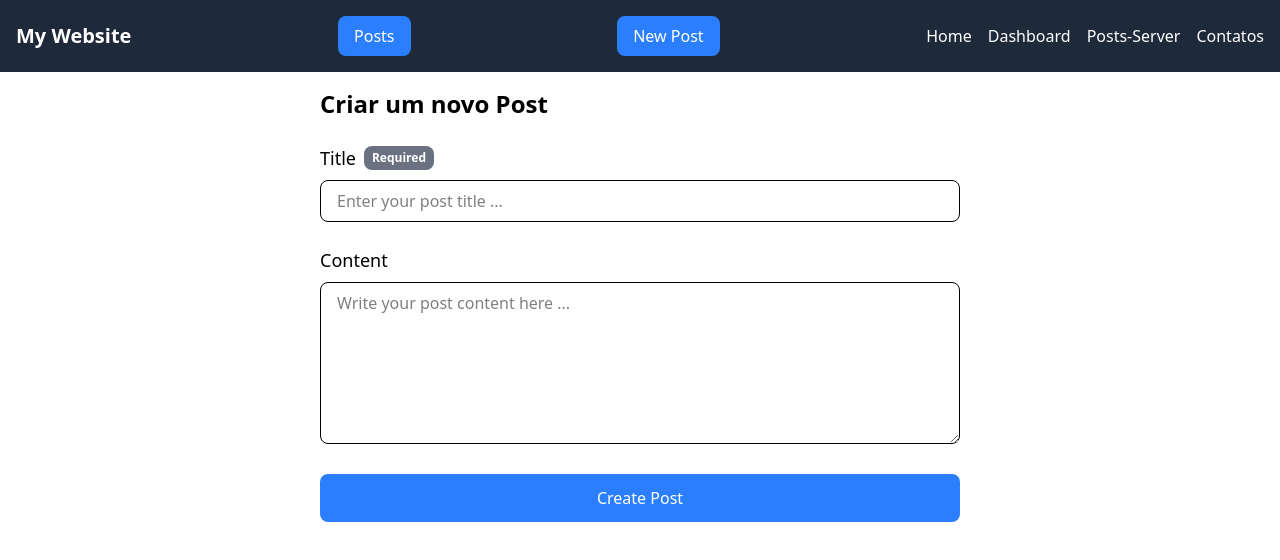
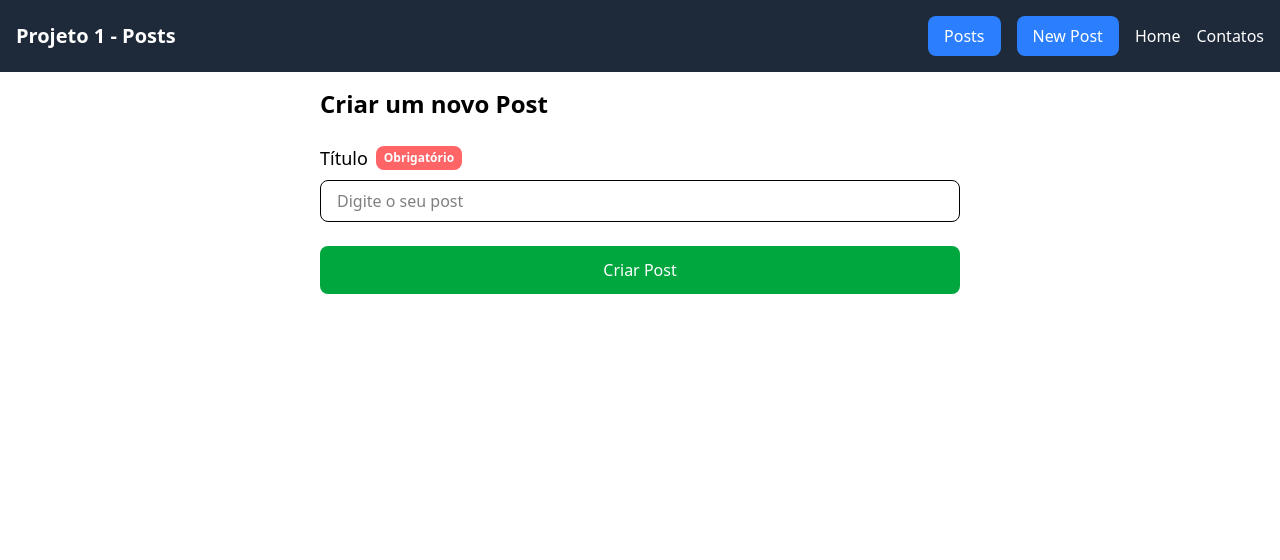
Before and after one commit to msousacode/nextjs-estudo, a Next.js app: page /posts-server/new in a window 1280 px wide. Shown: the top 560 px of the page. Built offline with nearby package versions, Linux system fonts and the light colour scheme.

Commit message:
chore: ajustes de layout.

```diff
--- a/src/lib/posts/index.tsx
+++ b/src/api/index.tsx
@@ -1,4 +1,4 @@
-import { dataFetch } from "../data-fetch";
+import { dataFetch } from "../util/data-fetch";
 
 export interface PostProps {
   id: number;
@@ -7,7 +7,12 @@ export interface PostProps {
   userId: number;
 }
 
-export async function getPosts(): Promise<PostProps[]> {
+interface NewPost {
+  title: string;
+  userId: number;
+}
+
+export async function getAll(): Promise<PostProps[]> {
   const result = await dataFetch<{ posts: PostProps[] }>({
     verb: "GET",
     path: "posts",
@@ -24,12 +29,26 @@ export async function getPosts(): Promise<PostProps[]> {
   );
 }
 
-export async function getPostById(id: number): Promise<PostProps> {
+export async function getById(id: number): Promise<PostProps> {
   const result = await dataFetch<{ posts: PostProps }>({
     verb: "GET",
     path: `posts/${id}`,
   });
 
+  return extractResult(result);
+}
+
+export async function add(newPost: NewPost) {
+  const result = await dataFetch<{ posts: PostProps }>({
+    verb: "POST",
+    path: "posts/add",
+    _body: newPost,
+  });
+
+  return extractResult(result);
+}
+
+function extractResult(result: any): PostProps {
   return {
     id: result.body.id,
     title: result.body.title,
@@ -37,23 +56,3 @@ export async function getPostById(id: number): Promise<PostProps> {
     userId: result.body.userId,
   } as PostProps;
 }
-
-export async function addPost(formData: FormData) {
-  const data = {
-    title: formData.get("title") as string,
-    userId: 100,
-  };
-
-  const result = await dataFetch<{ posts: PostProps }>({
-    verb: "POST",
-    path: "posts/add",
-    _body: data,
-  });
-
-  return {
-    id: result.body.id,
-    title: result.body.title,
-    body: result.body.body,
-    userId: result.body.userId,
-  } as PostProps;
-}
--- a/src/app/posts-client/page.tsx
+++ b/src/app/posts-client/page.tsx
@@ -2,8 +2,8 @@
 //precisa usar a anotação "use client" para indicar que é um Client Component.
 "use client";
 
-import PostsList from "@/components/posts/list-post";
-import { getPostById, getPosts, PostProps } from "@/lib/posts";
+import PostsList from "@/app/posts-server/list/page";
+import { getPostById, getPosts, PostProps } from "@/api";
 import { useEffect, useState } from "react";
 
 //Entrei no mundo do React
--- a/src/app/posts-server/[id]/page.tsx
+++ b/src/app/posts-server/[id]/page.tsx
@@ -1,4 +1,4 @@
-import { getPostById } from "@/lib/posts";
+import { getById } from "@/api";
 
 export default async function DetailPost({
   params,
@@ -7,7 +7,7 @@ export default async function DetailPost({
 }) {
   const { id } = await params;
 
-  const detail = await getPostById(id);
+  const detail = await getById(id);
 
   return (
     <section className="flex flex-col items-center min-h-screen bg-gray-50">
--- /dev/null
+++ b/src/app/posts-server/list/page.tsx
@@ -0,0 +1,36 @@
+import { PostProps } from "@/api";
+import Link from "next/link";
+import Button from "../../../components/button";
+
+export default function PostsList({ posts }: { posts: PostProps[] }) {
+  return (
+    <section className="flex flex-col items-center min-h-screen bg-gray-50">
+      <div className="w-full max-w-4xl p-6">
+        {posts.map((post) => (
+          <div
+            key={post.id}
+            className="bg-white shadow-xl rounded-lg p-6 mb-6 flex flex-col"
+          >
+            <h1 className="font-bold text-xl mb-2">{post.title}</h1>
+
+            <p className="text-gray-500 mb-4">{post.body}</p>
+
+            <div className="flex gap-2 mt-auto">
+              <Link
+                className="bg-blue-500 hover:bg-blue-600 text-white px-4 py-2 rounded-lg transition"
+                href={`/posts-server/${post.id}`}
+              >
+                Ver detalhes
+              </Link>
+
+              <div className="flex gap-2">
+                <Button title="Editar" color="green" />
+                <Button title="Deletar" color="red" />
+              </div>
+            </div>
+          </div>
+        ))}
+      </div>
+    </section>
+  );
+}
--- a/src/app/posts-server/new/actions.tsx
+++ b/src/app/posts-server/new/actions.tsx
@@ -1,7 +1,10 @@
 "use server";
 
-import { addPost } from "@/lib/posts";
+import { add } from "@/api";
 
 export default async function createPost(formData: FormData) {
-  addPost(formData);
+  add({
+    title: formData.get("title") as string,
+    userId: 1,
+  });
 }
--- a/src/app/posts-server/new/page.tsx
+++ b/src/app/posts-server/new/page.tsx
@@ -1,5 +1,6 @@
 import Form from "next/form";
 import createPost from "./actions";
+import Button from "@/components/button";
 
 export default function NewPost() {
   return (
@@ -11,9 +12,9 @@ export default function NewPost() {
             htmlFor="title"
             className="flex text-lg font-medium mb-2 items-center"
           >
-            Title
-            <span className="ml-2 px-2 py-1 text-xs font-semibold text-white bg-gray-500 rounded-lg">
-              Required
+            Título
+            <span className="ml-2 px-2 py-1 text-xs font-semibold text-white bg-red-400 rounded-lg">
+              Obrigatório
             </span>
           </label>
           <input
@@ -21,27 +22,15 @@ export default function NewPost() {
             id="title"
             name="title"
             required
-            placeholder="Enter your post title ..."
-            className="w-full px-4 py-2 border rounded-lg"
-          />
-        </div>
-        <div>
-          <label htmlFor="content" className="block text-lg font-medium mb-2">
-            Content
-          </label>
-          <textarea
-            id="content"
-            name="content"
-            placeholder="Write your post content here ..."
-            rows={6}
+            placeholder="Digite o seu post"
             className="w-full px-4 py-2 border rounded-lg"
           />
         </div>
         <button
           type="submit"
-          className="w-full bg-blue-500 text-white py-3 rounded-lg hover:bg-blue-600"
+          className="w-full bg-green-600 text-white py-3 rounded-lg hover:bg-green-700"
         >
-          Create Post
+          Criar Post
         </button>
       </Form>
     </div>
--- a/src/app/posts-server/page.tsx
+++ b/src/app/posts-server/page.tsx
@@ -1,7 +1,7 @@
 // Server Component é uma funcionalidade do Next.js que permite renderizar componentes no servidor antes de enviá-los ao cliente.
 
-import PostsList from "@/components/posts/list-post";
-import { getPosts, PostProps } from "@/lib/posts";
+import PostsList from "@/app/posts-server/list/page";
+import { getAll, PostProps } from "@/api";
 
 // Por padrão os componentes do Next.js são Server Components, o que significa que eles são renderizados no servidor.
 // Isso permite que você aproveite a renderização do lado do servidor para melhorar o desempenho e a SEO da sua aplicação.
@@ -14,7 +14,7 @@ export default async function PostsServerComponent() {
   //const response = await fetch("https://dummyjson.com/posts");
   //const data: ResponseProps = await response.json();
 
-  const posts: PostProps[] = await getPosts();
+  const posts: PostProps[] = await getAll();
 
   // Faz a chamada do lado do servidor e imprime os dados no console\terminal do servidor.
   //console.log(data);
--- a/src/components/button.tsx
+++ b/src/components/button.tsx
@@ -6,14 +6,14 @@ export default function Button({
   color: string;
 }) {
   const colorMap: { [key: string]: string } = {
-    blue: "bg-blue-500 hover:bg-blue-600",
-    red: "bg-red-500 hover:bg-red-600",
-    green: "bg-green-500 hover:bg-green-600",
+    blue: "bg-blue-600 hover:bg-blue-700",
+    red: "bg-red-600 hover:bg-red-700",
+    green: "bg-green-600 hover:bg-green-700",
     // Add more colors as needed
   };
 
   const selectedColorClasses =
-    colorMap[color] || "bg-gray-500 hover:bg-gray-600";
+    colorMap[color] || "bg-gray-600 hover:bg-gray-700";
 
   return (
     <button
--- a/src/components/header.tsx
+++ b/src/components/header.tsx
@@ -3,36 +3,27 @@ import Link from "next/link";
 export default function Header() {
   return (
     <header className="flex items-center justify-between p-4 bg-gray-800 text-white">
-      <h1 className="text-xl font-bold">My Website</h1>
+      <h1 className="text-xl font-bold">Projeto 1 - Posts</h1>
+      <div className="flex items-center space-x-4">
+        {" "}
+        {/* Agrupamos os links aqui */}
         <Link
           href="/posts-server"
           className="bg-blue-500 hover:bg-blue-600 text-white px-4 py-2 rounded-lg transition"
         >
           Posts
         </Link>
-
         <Link
           href="/posts-server/new"
           className="bg-blue-500 hover:bg-blue-600 text-white px-4 py-2 rounded-lg transition"
         >
           New Post
         </Link>
-
         <nav>
           <ul className="flex space-x-4">
             <li>
               <a href="/" className="hover:underline">
                 Home
-            </a>
-          </li>
-          <li>
-            <a href="/dashboard" className="hover:underline">
-              Dashboard
-            </a>
-          </li>
-          <li>
-            <a href="/posts-server" className="hover:underline">
-              Posts-Server
               </a>
             </li>
             <li>
@@ -42,6 +33,7 @@ export default function Header() {
             </li>
           </ul>
         </nav>
+      </div>
     </header>
   );
 }
--- a/src/components/posts/list-post.tsx
+++ /dev/null
@@ -1,42 +0,0 @@
-import { PostProps } from "@/lib/posts";
-import Link from "next/link";
-import Button from "../button";
-
-export default function PostsList({ posts }: { posts: PostProps[] }) {
-  /** TODO: Depois verificar o que será feito com esse button, talvez isso possa virar um componente.
-     * <div className="mb-6">
-          <button
-            className="bg-blue-600 hover:bg-blue-700 text-white font-semibold py-2 px-4 rounded shadow transition duration-200"
-            onClick={handlePesquisar}
-          >
-            Pesquisar
-          </button>
-        </div>
-     */
-
-  return (
-    <section className="flex flex-col items-center min-h-screen bg-gray-50">
-      <div className="w-full max-w-4xl p-6">
-        {posts.map((post) => (
-          <div
-            key={post.id}
-            className="bg-white shadow-xl rounded-lg p-6 mb-6 flex flex-col items-center"
-          >
-            <h1 className="font-bold text-xl mb-2">{post.title}</h1>
-            <p className="text-gray-500">{post.body}</p>
-
-            <Link
-              className="bg-blue-500 hover:bg-blue-600 text-white px-4 py-2 rounded-lg transition"
-              href={`/posts-server/${post.id}`}
-            >
-              Ver detalhes
-            </Link>
-
-            <Button title="Editar" color="green"/>
-            <Button title="Deletar" color="red"/>
-          </div>
-        ))}
-      </div>
-    </section>
-  );
-}
```
Also changed, not shown: src/util/data-fetch.tsx (renamed from src/lib/data-fetch.tsx), src/util/type-guard.tsx (renamed from src/lib/type-guard.tsx). Lines whose indentation alone changed are shown as unchanged.
